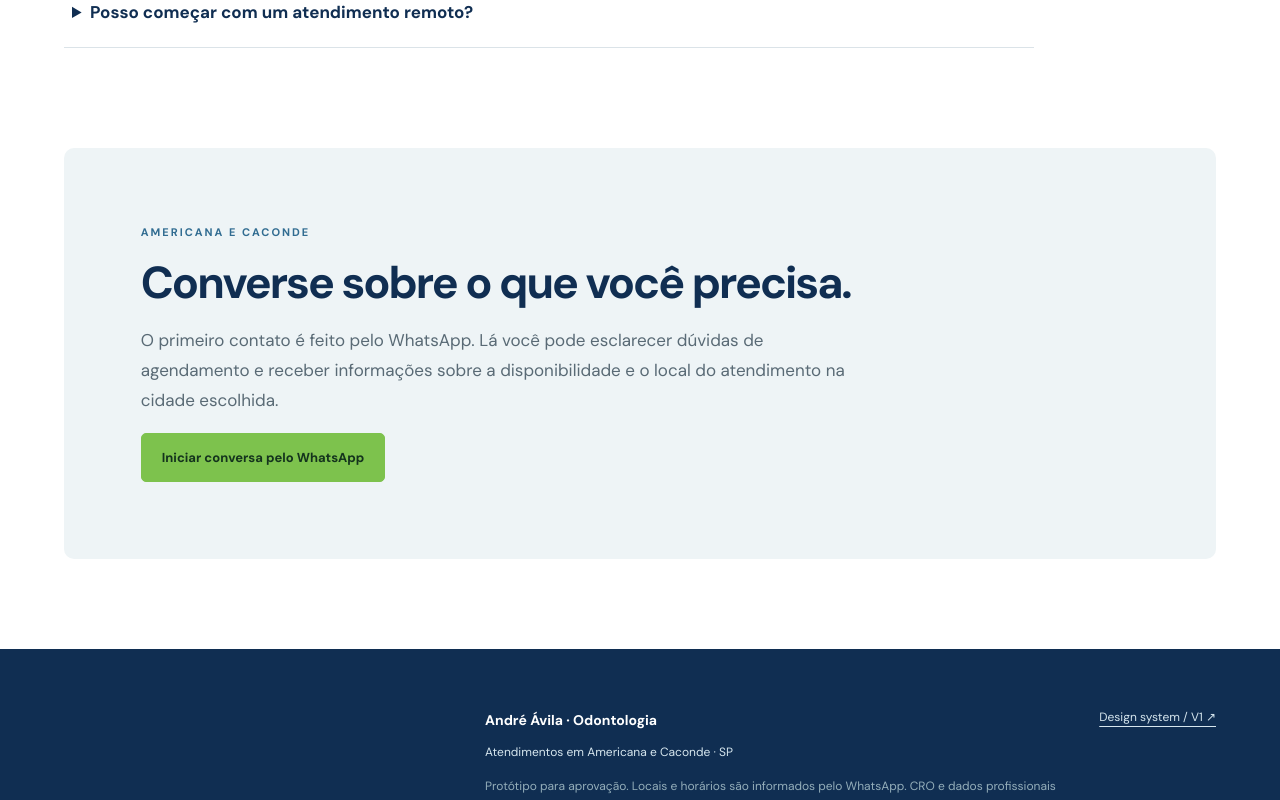
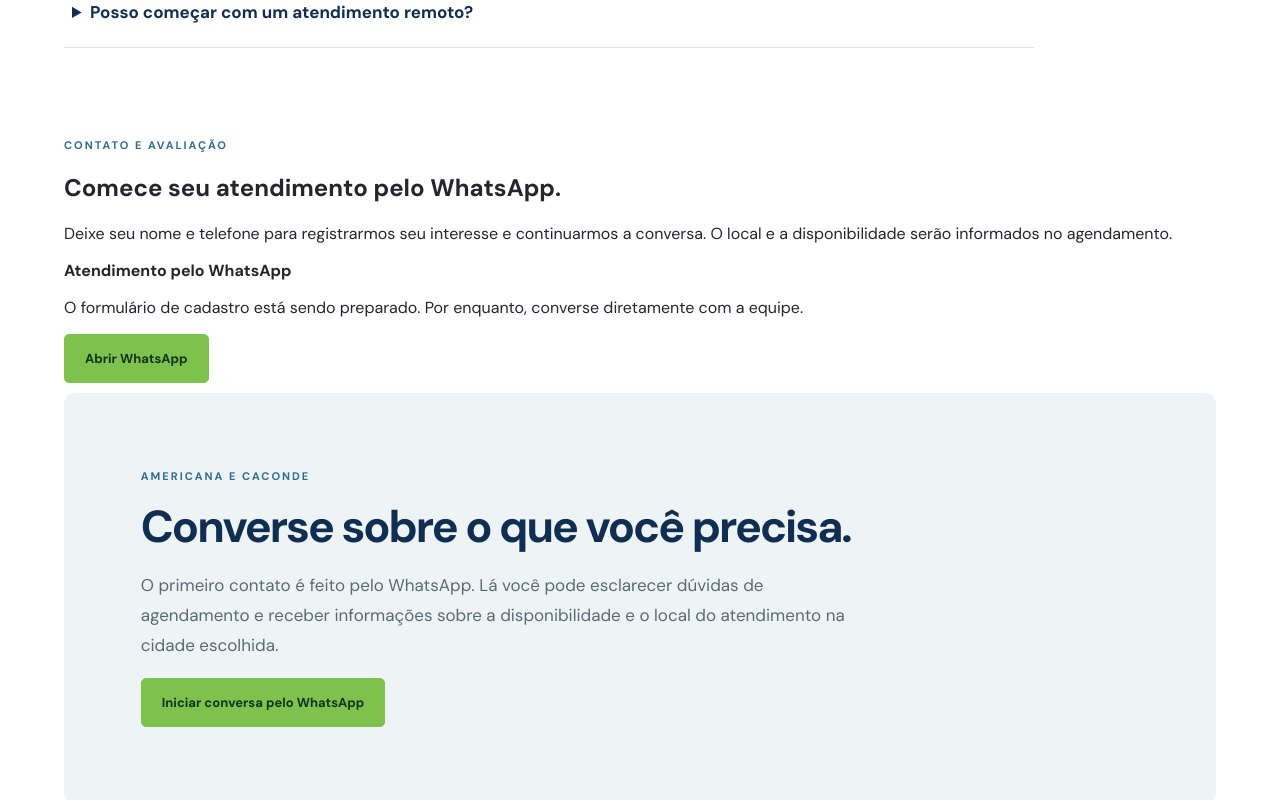
Before and after one commit to contatoagenciawin-ichthus/odonto-andre, a Next.js app: page / in a window 1280 px wide. Shown: the part 4440-5240 px from the top of the page. Built offline with nearby package versions, Linux system fonts and the light colour scheme.

Commit message:
feat: add gated lead form section to institutional and regional pages

```diff
--- a/src/app/page.tsx
+++ b/src/app/page.tsx
@@ -1,3 +1,4 @@
+import { LeadForm } from "@/components/LeadForm";
 import Link from "next/link";
 import Image from "next/image";
 import { Portrait } from "@/components/Portrait";
@@ -42,7 +43,7 @@ return <main className="site-layout">
 ].map(([step,title,desc])=><article className="step-card" key={step}><b>{step}</b><h3>{title}</h3><p>{desc}</p></article>)}</div></section>
 <section className="time-note"><span className="eyebrow">PRAZOS DE REABILITAÇÃO</span><h2>Alguns casos podem ter etapas concluídas em até 72 horas.</h2><p>Em situações selecionadas, técnicas e condições clínicas podem permitir etapas mais rápidas. Isso exige avaliação, exames e indicação apropriada. O prazo não é garantido e não representa a conclusão integral de todos os tratamentos.</p><a href={whatsApp("Olá, gostaria de entender os prazos possíveis para uma reabilitação oral.")} className="outline-btn" target="_blank" rel="noopener noreferrer">Tire dúvidas sobre os prazos</a></section>
 <section className="care-section faq-section" id="duvidas"><div className="section-heading"><span>PERGUNTAS FREQUENTES</span><h2>Informação também faz parte de um bom atendimento.</h2></div><div className="faq-list">{questions.map(([q,a])=><details key={q}><summary>{q}</summary><p>{a}</p></details>)}</div></section>
-<section className="closing-panel"><span className="eyebrow">AMERICANA E CACONDE</span><h2>Converse sobre o que você precisa.</h2><p>O primeiro contato é feito pelo WhatsApp. Lá você pode esclarecer dúvidas de agendamento e receber informações sobre a disponibilidade e o local do atendimento na cidade escolhida.</p><a className="btn" href={whatsApp("Olá, gostaria de agendar uma avaliação com André Ávila. Minha cidade é: ")} target="_blank" rel="noopener noreferrer">Iniciar conversa pelo WhatsApp</a></section>
+<section className="lead-section" id="formulario"><div className="lead-section-copy"><span className="eyebrow">CONTATO E AVALIAÇÃO</span><h2>Comece seu atendimento pelo WhatsApp.</h2><p>Deixe seu nome e telefone para registrarmos seu interesse e continuarmos a conversa. O local e a disponibilidade serão informados no agendamento.</p></div><div className="lead-section-form">{process.env.LEAD_CAPTURE_ENABLED==="true" ? <LeadForm city="Americana"/> : <div className="lead-disabled"><strong>Atendimento pelo WhatsApp</strong><p>O formulário de cadastro está sendo preparado. Por enquanto, converse diretamente com a equipe.</p><a className="btn" href="https://wa.me/5519983155303" target="_blank" rel="noopener noreferrer">Abrir WhatsApp</a></div>}</div></section><section className="closing-panel"><span className="eyebrow">AMERICANA E CACONDE</span><h2>Converse sobre o que você precisa.</h2><p>O primeiro contato é feito pelo WhatsApp. Lá você pode esclarecer dúvidas de agendamento e receber informações sobre a disponibilidade e o local do atendimento na cidade escolhida.</p><a className="btn" href={whatsApp("Olá, gostaria de agendar uma avaliação com André Ávila. Minha cidade é: ")} target="_blank" rel="noopener noreferrer">Iniciar conversa pelo WhatsApp</a></section>
 <SiteFooter/>
 </main>
 }
```
